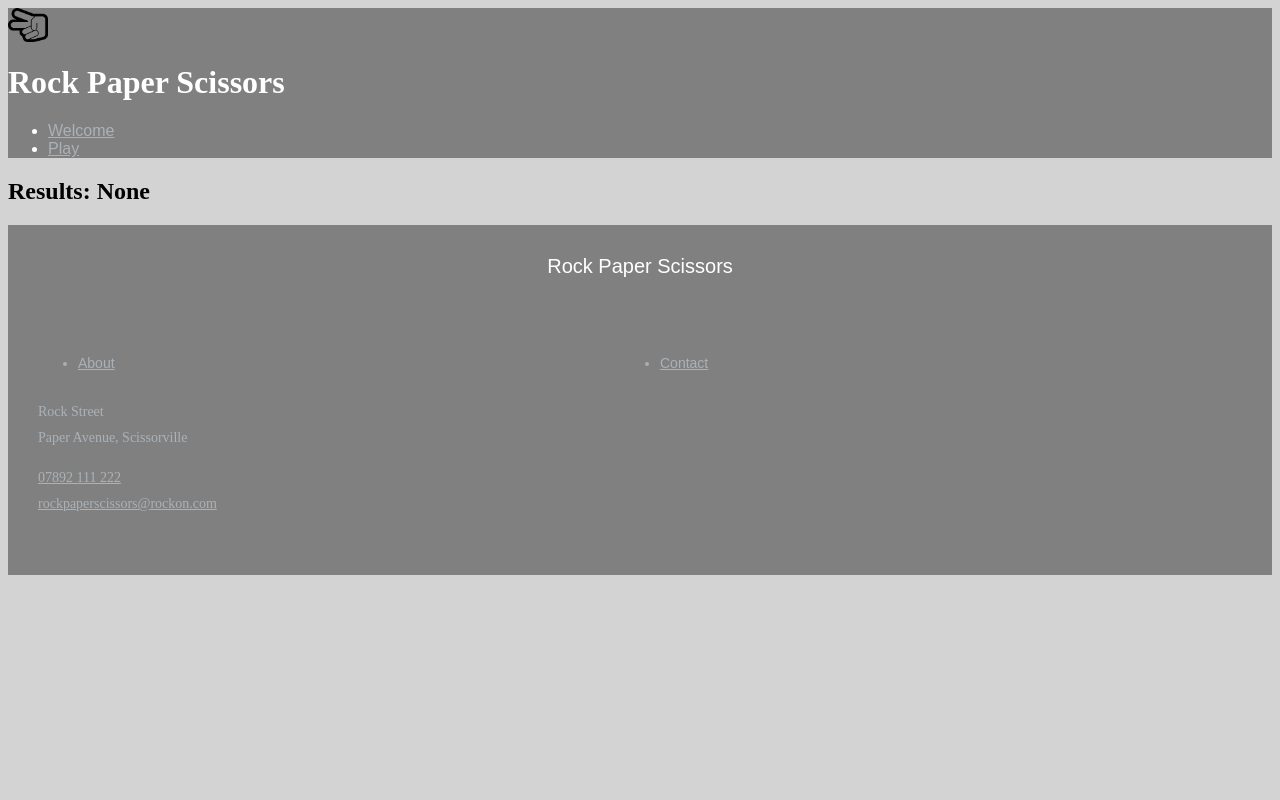
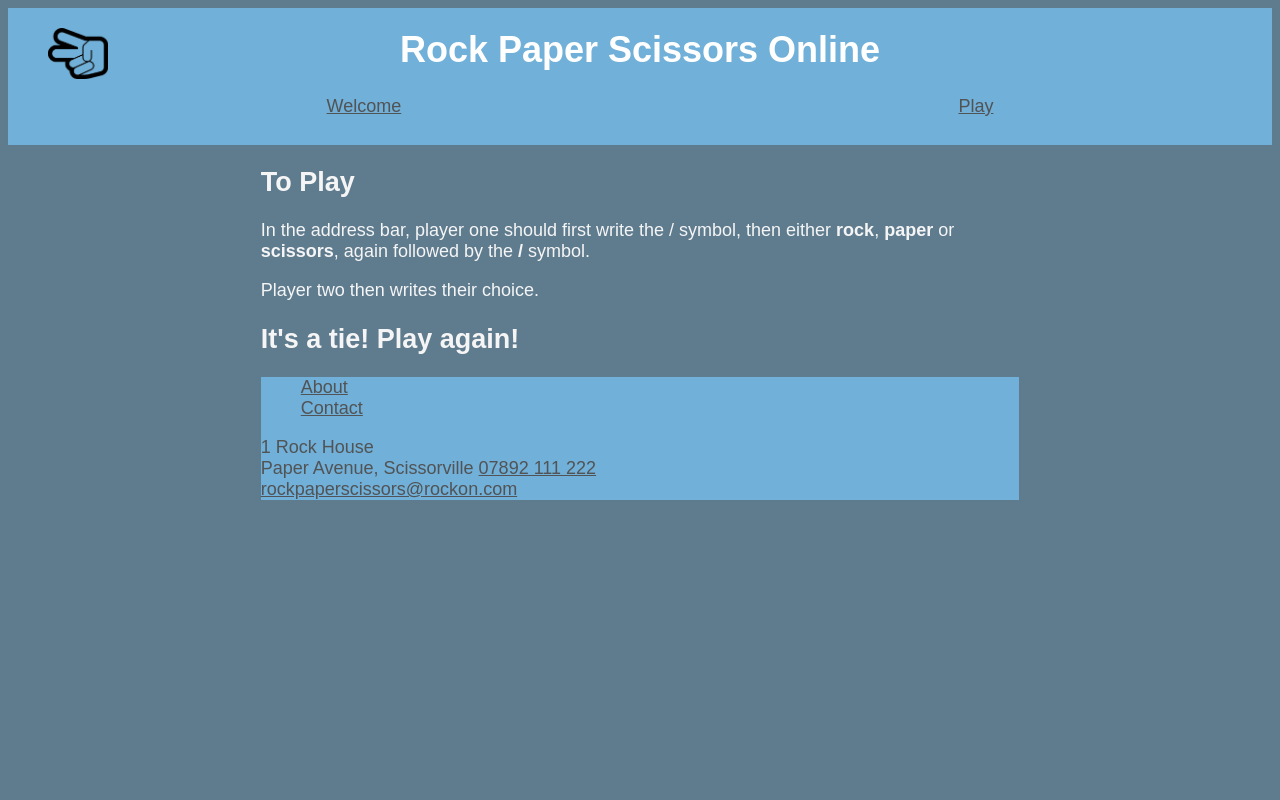
Before and after one commit to sarahclarke-skc/week_03_weekend_homework_rock_paper_scissors, a Flask app: page /1/1 in a window 1280 px wide. Run offline with Flask 2, Linux system fonts and the light colour scheme.

Commit message:
Some CSS - not finished

```diff
--- a/controllers/controller.py
+++ b/controllers/controller.py
@@ -7,8 +7,11 @@ from models.player import *
 def index():
     return render_template('base.html', title="Rock Paper Scissors")
 
+
 @app.route('/play')
 def play():
+    # player1 = Player()
+    # player2 =
     return render_template('play.html', title="Play Rock Paper Scissors")
 
 @app.route('/<choice1>/<choice2>')
@@ -17,7 +20,7 @@ def play_game(choice1, choice2):
     player2 = Player("player 2", choice2)
     game = Game(player1,player2)
     winner = game.get_winner(player1, player2)
-    return render_template('result.html', title="Results", winner = winner, choice1 = choice1, choice2 = choice2)
+    return render_template('result.html', title="Results", winner = winner)
 
 @app.route('/welcome')
 def welcome():
--- a/models/game.py
+++ b/models/game.py
@@ -1,12 +1,22 @@
 from models.player import Player
+import random
 
 class Game():
     def __init__(self, player, player2):
         self.player = player
         self.player2 = player2
+        self.choices = ["rock", "paper", "scissors"]
 
     player1 = Player("player 1", "rock")
     player2 = Player("player 2", "paper")
+
+    def get_computer_player(self, computer):
+        computer.name = "Computer"
+        computer.choice = random.choice(self.choices)
+
+
+    def play_computer(self):
+        pass
 
     #Needs refactoring to stop repeating the return statement
     def get_winner(self, player1, player2):
@@ -26,6 +36,5 @@ class Game():
             return f"Congratulations {player2.name}, you have won!"
         elif player1.choice == "scissors" and player2.choice == "paper":
             return f"Congratulations {player1.name}, you have won!"
-
-    def play_computer(self):
-        pass
+        elif player1.choice == player2.choice:
+            return "It's a tie! Play again!"
--- a/static/style.css
+++ b/static/style.css
@@ -1,97 +1,79 @@
+body {
+    font-family: Arial, Helvetica, sans-serif;
+    background-color: rgb(95, 124, 143);
+    font-size: large;
+}
+h1 {
+    text-align: center;
+    margin-top: -70px;
+}
+
 #logo {
-    width: 40px;
+    width: 60px;
     height: auto;
+    padding: 20px;
+    margin-left: 20px;
 }
+
+body main {
+    margin: auto;
+    width: 60%;
+    color: whitesmoke;
+}
+
+
+#rules {
+    text-align: center;
+}
+
+li {
+    list-style: none;
+}
+
 .header {
     color: #fff;
-        background: grey;
+    background: rgb(113, 176, 216);
+    padding-bottom: 10px;
 }
 
-    .header nav ul li a {
-        color: #AAB1B7;
+.header nav ul {
+    display:flex;
+    flex-direction: row;
+    justify-content: space-around;
+}
+
+nav ul li a {
+    color: #515355;
     font-weight: 400;
     font-family: Arial, Helvetica, sans-serif;
     list-style: unset;
 }
 
-    body {
-        background-color: lightgrey;
+nav ul li a:hover {
+    color: red;
 }
 
-
-
-  .footer {
+footer {
 color: #FFF;
-    background: grey;
-    position: relative;
-    padding: 10px;
+background: rgb(113, 176, 216);
+width: 100%;
 }
 
-  .footer-widget {
-    padding:20px;
-    position: relative;
-    top: -14px;
-    justify-content: space-evenly;
-
-  }
-
-  .footer-widget li {
-    width: 50%;
-    float: left;
-  }
-
-  .footer-title {
-    font-size: 20px;
-    font-weight: 400;
-    color: #fff;
-    margin-bottom: 45px;
-    font-family: Arial, Helvetica, sans-serif;
-    text-align: center;
-  }
-
-  .footer-widget p {
-    color: #AAB1B7;
-    font-size: 14px;
-    font-weight: 400;
-    line-height: 26px;
-    color: #AAB1B7;
-  }
-
-  .footer-widget p a {
-    color: #AAB1B7;
-  }
-
-  .footer-widget p a:hover {
-    color: #FF4A52;
-  }
-
-  p.footer-text {
-    font-size: 16px;
-    color: #B2B2B2;
-    margin-bottom: 23px;
-    font-weight: 400;
-    line-height: 26px;
-  }
-
-  p.footer-text a.domain {
-    color: #B2B2B2;
-    font-weight: 400;
-  }
-
-  .footer-widget ul li {
-    color: #ACACAC;
-    font-size: 14px;
-    line-height: 36px;
-  }
-
-  .footer-widget ul li a {
-    color: #AAB1B7;
+footer ul li a {
+    color: #515355;
     font-weight: 400;
     font-family: Arial, Helvetica, sans-serif;
     list-style: unset;
-
 }
 
-  .footer-widget ul li a:hover {
-    color: #FF4A52;
+footer ul li a:hover {
+    color: red;
 }
+
+footer p {
+    color: #515355
+}
+
+footer a {
+    color: #515355
+}
--- a/templates/base.html
+++ b/templates/base.html
@@ -7,7 +7,7 @@
     <body>
         <header class="header">
             <img id=logo src="static/scissors.png" alt="Scissors Logo">
-                <h1>Rock Paper Scissors</h1>
+                <h1>Rock Paper Scissors Online</h1>
                 <nav>
                     <ul class="main-nav">
                         <li><a href="/welcome">Welcome</a></li>
@@ -16,30 +16,34 @@
                 </nav>
 
         </header>
+        <main>
+            <article class="article">
+
+                <h2>To Play</h2>
+                <p>In the address bar, player one should first write the / symbol, then either <strong>rock</strong>, <strong>paper</strong> or <strong>scissors</strong>, again followed by the <strong>/</strong> symbol.</p>
+                <span>Player two then writes their choice.</span>
+
+            </article>
+
         {% block content %}
+
+        </main>
         {% endblock %}
-        <main>
-        </main>
+        <footer class="footer">
 
-        <footer class="footer">
-            <div class="container row footer-area">
-                <h3 class="footer-title">
-                    Rock Paper Scissors
-                </h3>
-                <div class="footer-widget">
             <ul class="links">
                 <li><a href="#">About</a></li>
                 <li><a href="#"> Contact</a></li>
             </ul>
-                </div>
-                <div class="footer-widget">
-                    <p>Rock Street <br> Paper Avenue, Scissorville
+
             <p>
-                        <a href="#">07892 111 222</a> <br>
+                1 Rock House <br> Paper Avenue, Scissorville
+
+                <a href="#">07892 111 222</a>
+                <br>
                 <a href="#">rockpaperscissors@rockon.com</a>
             </p>
-                </div>
-            </div>
+
         </footer>
     </body>
 </html>
--- a/templates/result.html
+++ b/templates/result.html
@@ -4,7 +4,7 @@
 
 <section>
 
-    <h2 id="Results">Results: {{ winner }}</h2>
+    <h2 id="Results">{{ winner }}</h2>
 
 </section>
 
```
Also changed, not shown: templates/welcome.html (+9 -8 lines), templates/home.html (deleted). Lines whose indentation alone changed are shown as unchanged.
